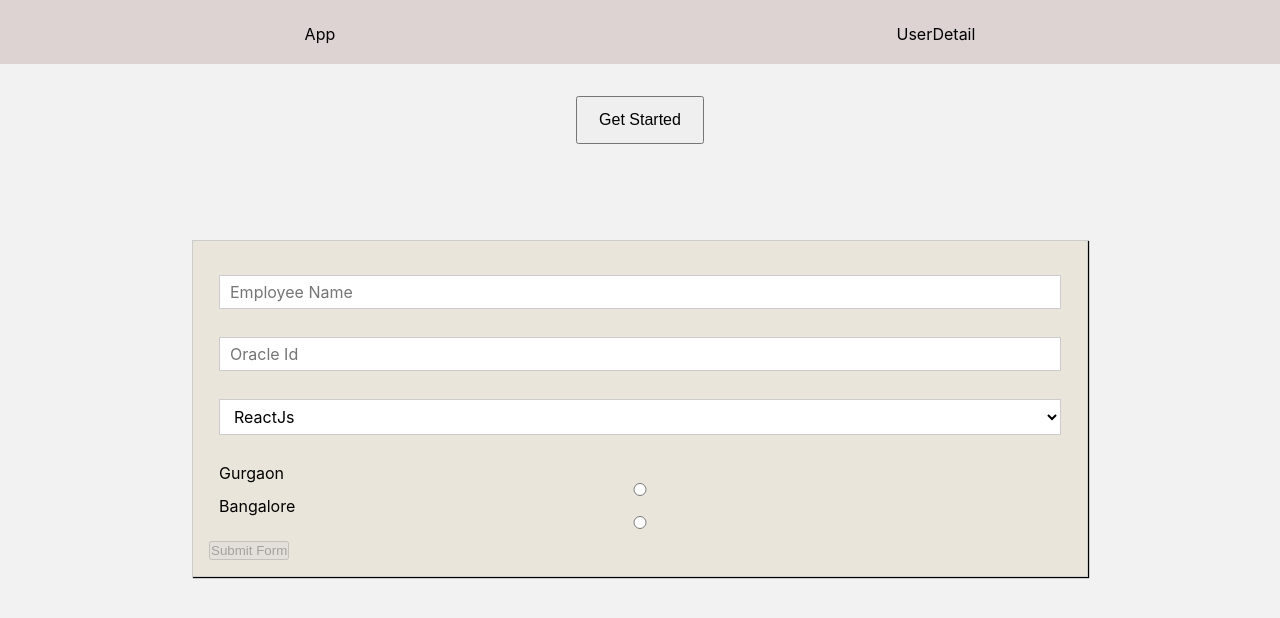
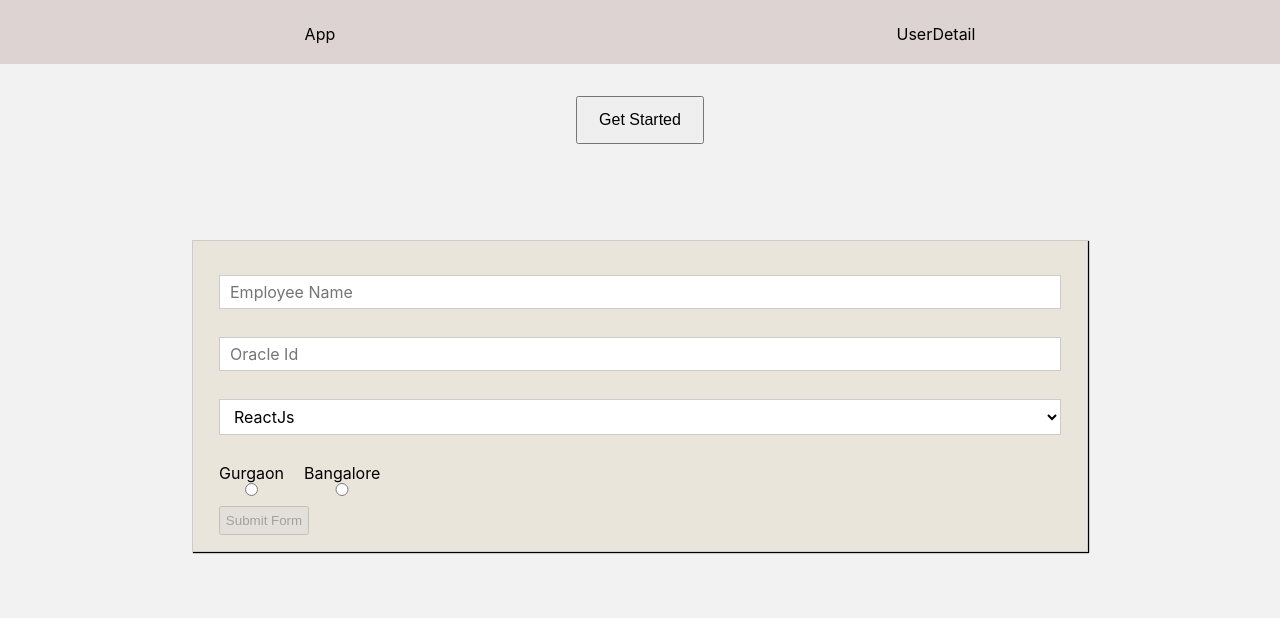
Before and after one commit to skshailendra/employeePage, a React (Create React App) app: page / in a window 1280 px wide. Both pictures are taken after a click on the button "Get Started". Shown: the top 618 px of the page. Built offline with nearby package versions, Linux system fonts and the light colour scheme; the HTML template or start-up script is replaced by a standard one.

Commit message:
Input Form Changes

```diff
--- a/src/UI/Input/Input.js
+++ b/src/UI/Input/Input.js
@@ -33,9 +33,9 @@ const input = (props) => {
             break;
         case('radio'):
             inputElem = (
-                <>
+                <div className={styles.RadioButton}>
                     {props.elementconfig.options.map(option =>(
-                        <label key={option.value}>
+                        <label className={styles.RadioLabel} key={option.value}>
                             {option.displayValue}
                             <input type={props.elementtype} className={inputClasses.join(' ')}
                             checked={props.value === option.value}
@@ -44,7 +44,7 @@ const input = (props) => {
                         </label>
                     ))
                     }
-                </>
+                </div>
             );
             break;
         default:
--- a/src/UI/Input/Input.module.scss
+++ b/src/UI/Input/Input.module.scss
@@ -31,3 +31,9 @@
     color: red;
     margin: 5px 0;
 }
+.RadioButton{
+    display: flex;
+}
+.RadioLabel{
+    margin-right: 20px;
+}
--- a/src/components/InputForm/InputForm.js
+++ b/src/components/InputForm/InputForm.js
@@ -5,6 +5,7 @@ import Input from "../../UI/Input/Input";
 import * as actionTypes from '../../store/actions/actions';
 import axios from "axios";
 import { connect } from 'react-redux';
+import styles from './InputForm.module.scss';
 class InputForm extends Component {
   // state = {
   //   Formdata,
@@ -22,30 +23,6 @@ class InputForm extends Component {
     }
     return isValid;
   };
-  // inputChangedHandler = (event, id) => {
-  //   const copyFormData = {
-  //     ...this.state.Formdata
-  //   };
-  //   const copyFormId = {
-  //     ...copyFormData[id]
-  //   };
-  //   copyFormId.value = event.target.value;
-  //   copyFormData[id] = copyFormId;
-  //   copyFormData[id].valid = this.checkValidation(
-  //     copyFormId.value,
-  //     copyFormId.validation
-  //   );
-  //   copyFormId.touched = true;
-  //   let formsIsValid = true;
-  //   for (let ipInden in copyFormData) {
-  //     formsIsValid = copyFormData[ipInden].valid && formsIsValid;
-  //   }
-  //   console.log(formsIsValid);
-  //   this.setState({
-  //     Formdata: copyFormData,
-  //     formsIsValid: formsIsValid
-  //   });
-  // };
 
   submitHandler = event => {
     event.preventDefault();
@@ -77,7 +54,7 @@ class InputForm extends Component {
       });
     }
     let form = (
-      <form onSubmit={this.submitHandler}>
+      <form onSubmit={this.submitHandler} className={styles.FormElement}>
         {formsElemArray.map(formElem => (
           <Input
             key={formElem.id}
@@ -91,7 +68,7 @@ class InputForm extends Component {
             changed={event => this.props.inptChangedHandler(event, formElem.id,this.checkValidation)}
           />
         ))}
-        <button disabled={!this.props.formsValid}>Submit Form</button>
+        <button className={styles.SubmitForm}  disabled={!this.props.formsValid}>Submit Form</button>
       </form>
     );
     return <div className="Forms">{form}</div>;
--- /dev/null
+++ b/src/components/InputForm/InputForm.module.scss
@@ -0,0 +1,11 @@
+.FormElement{
+    display: flex;
+    flex-direction: column;
+    flex-wrap: wrap;
+}
+.SubmitForm{
+    align-self: flex-start;
+    margin-left: 10px;
+    height: 29px;
+    width: 90px;
+}
```
